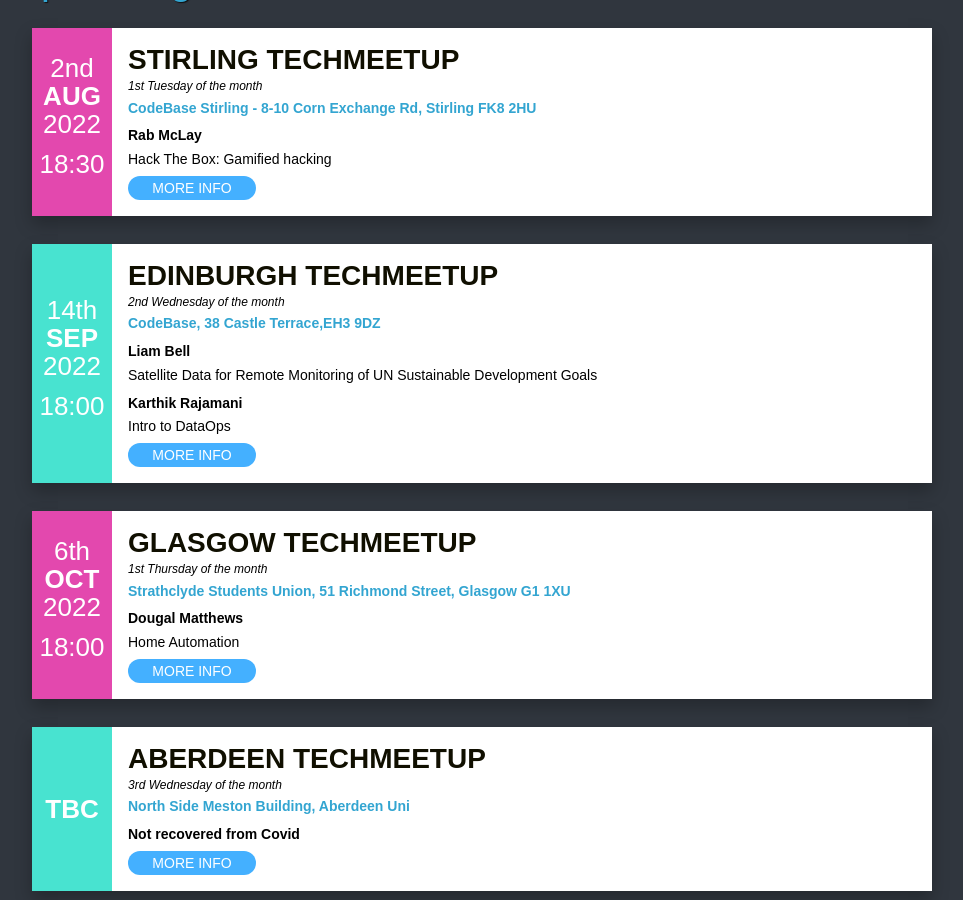
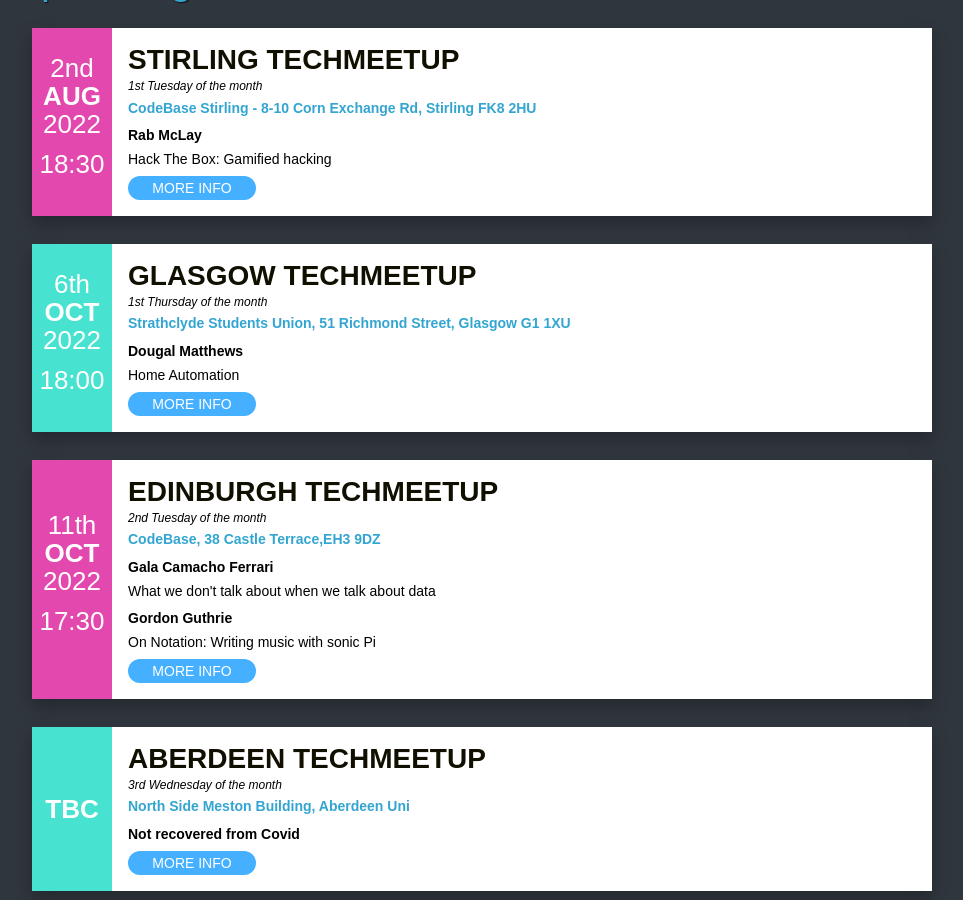
Before and after one commit to techmeetup/techmeetup.co.uk, a Jekyll site: the page built from index.html, in a window 1280 px wide and 900 px high, scrolled down 325 px. Shown: the whole window, without its empty margins (158-1121 px from the left). Built offline with Jekyll 4.4.1, drawn with Linux system fonts in a browser that asks for light colours.

Commit message:
Update Edinburgh Techmeetup October 2022

```diff
--- a/_data/index.json
+++ b/_data/index.json
@@ -1,22 +1,22 @@
 [
   {
     "city": "edinburgh",
-    "on": "2nd Wednesday of the month",
-    "meetup": "https://www.meetup.com/techmeetup/events/qrdtwsydcmbsb/",
+    "on": "2nd Tuesday of the month",
+    "meetup": "https://www.meetup.com/techmeetup/events/287514908/",
     "location": {
       "link": "https://goo.gl/maps/vGxnZeziwdJ2",
       "address": "CodeBase, 38 Castle Terrace,EH3 9DZ"
     },
     "active": "true",
-    "date": "2022-09-14T18:00:00Z",
+    "date": "2022-10-11T17:30:00Z",
     "speakers": [
       {
-        "name": "Liam Bell",
-        "talk": "Satellite Data for Remote Monitoring of UN Sustainable Development Goals"
+        "name": "Gala Camacho Ferrari",
+        "talk": "What we don't talk about when we talk about data"
       },
       {
-        "name": "Karthik Rajamani",
-        "talk": "Intro to DataOps"
+        "name": "Gordon Guthrie",
+        "talk": "On Notation: Writing music with sonic Pi"
       }
     ]
   },
```
